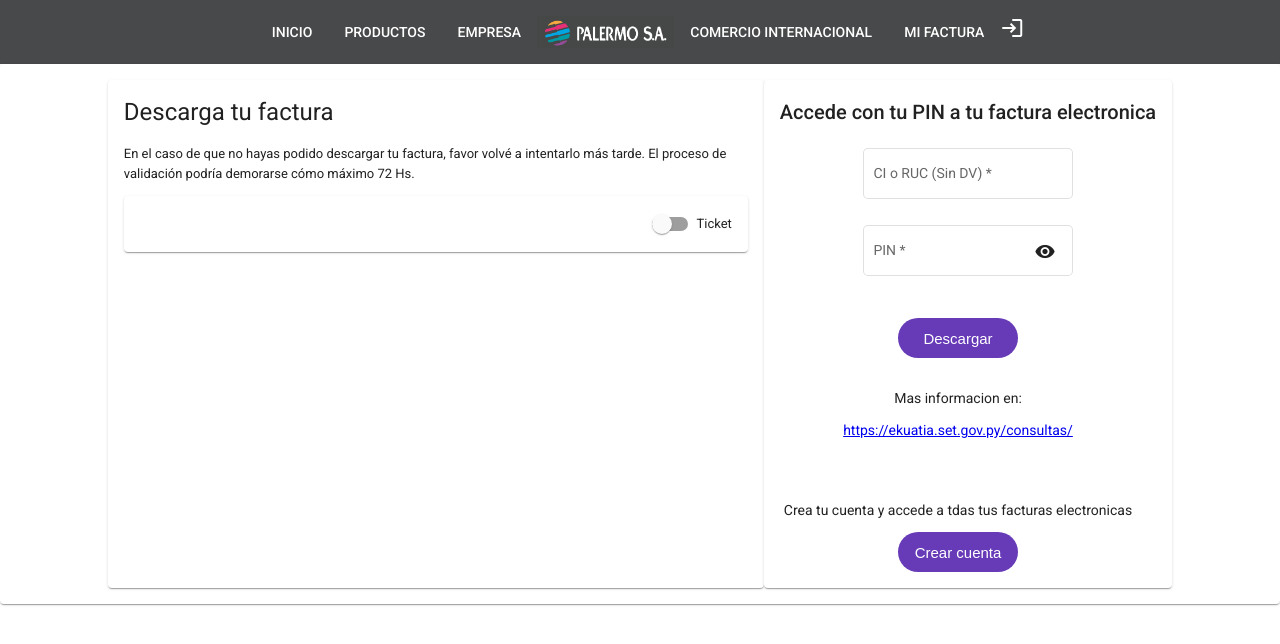
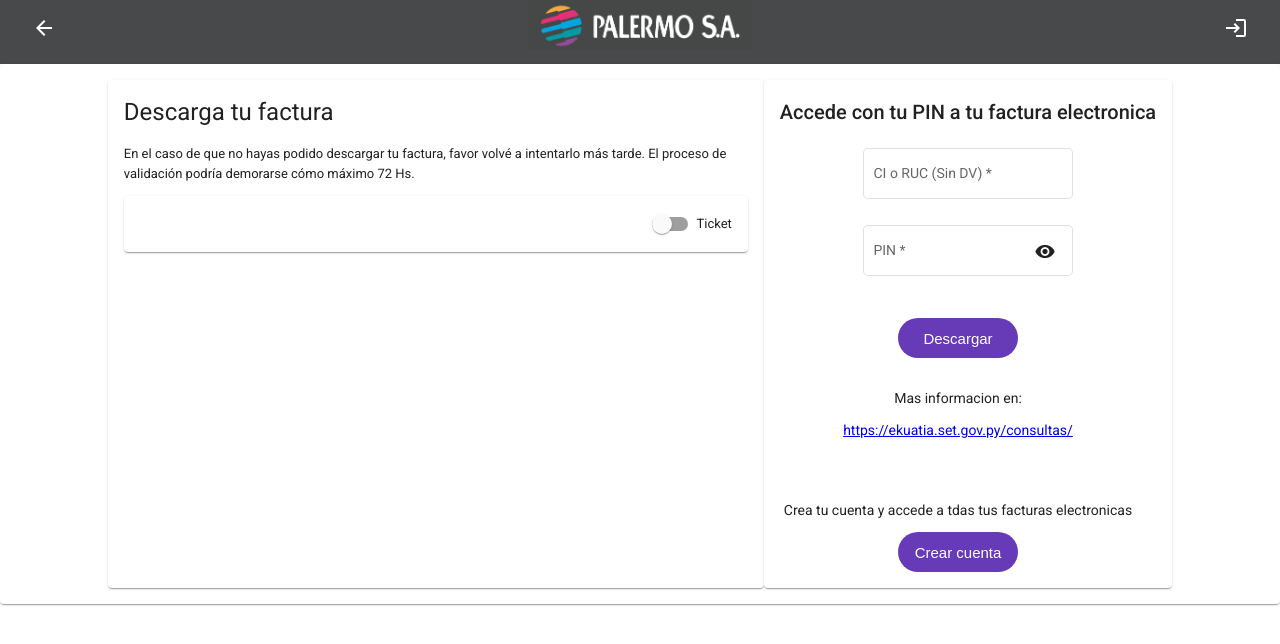
Before and after one commit to roadhog71/Facturacion-Electronica, an Angular app in the folder Front/: page /invoice-downloader in a window 1280 px wide. Shown: the top 644 px of the page. Built offline with nearby package versions, Linux system fonts and the light colour scheme.

Commit message:
navbar's styles changes finished

```diff
--- a/Front/src/app/navbar/navbar.component.css
+++ b/Front/src/app/navbar/navbar.component.css
@@ -1,14 +1,36 @@
 .mat-toolbar {
   background: rgb(72, 73, 74);
   color: #fff;
-  justify-content: center;
+  justify-content: space-between;
 }
 
-.button {
+.image-container {
+  display: flex;
+  justify-content: center;
+  background-color: transparent;
+  box-shadow: none;
+}
+
+img {
+  object-fit: cover; /*this makes the image in src fit to the size specified below*/
+  width: 50%; /* Here you can use wherever you want to specify the width and also the height of the <img>*/
+  height: 10%;
+}
+
+.back-button-container {
+  background-color: transparent;
+  box-shadow: none;
+}
+
+.back-icon {
   color: #fff;
-  background-color: transparent;
 }
 
 .login-icon {
   color: #fff;
 }
+
+.login-button-container {
+  background-color: transparent;
+  box-shadow: none;
+}
--- a/Front/src/app/navbar/navbar.component.html
+++ b/Front/src/app/navbar/navbar.component.html
@@ -5,51 +5,28 @@
   />
 </head>
 <mat-toolbar>
-  <!-- <span class="example-spacer"></span> -->
-  <a
-    class="button"
-    mat-flat-button
-    href="https://www.google.com/"
-    target="_blank"
-    >INICIO</a
-  >
-  <a
-    class="button"
-    mat-flat-button
-    href="https://www.google.com/"
-    target="_blank"
-    >PRODUCTOS</a
-  >
-
-  <a
-    class="button"
-    mat-flat-button
-    href="https://www.google.com/"
-    target="_blank"
-    >EMPRESA</a
-  >
-  <img
+  <mat-card class="back-button-container">
+    <a [routerLink]="['']">
+      <mat-icon
+        class="back-icon"
+        aria-hidden="false"
+        fontIcon="arrow_back"
+      ></mat-icon> </a
+  ></mat-card>
+  <mat-card class="image-container">
+    <!-- <img
       src="../../assets/images/logo.png"
       alt="PALERMO SA Logo"
       style="max-width: 11%; min-width: 11%"
+    /> -->
+    <img
+      mat-card-image
+      src="../../assets/images/logo.png"
+      alt="PALERMO SA Logo"
     />
-
-  <a
-    class="button"
-    mat-flat-button
-    href="https://www.google.com/"
-    target="_blank"
-    >COMERCIO INTERNACIONAL</a
-  >
-  <a
-    class="button"
-    mat-flat-button
-    href="https://www.google.com/"
-    target="_blank"
-    >MI FACTURA</a
-  >
-
+  </mat-card>
   <!-- <a [routerLink]="['login']">Login</a> -->
+  <mat-card class="login-button-container">
     <a [routerLink]="['login']">
       <mat-icon
         class="login-icon"
@@ -57,4 +34,5 @@
         fontIcon="login"
       ></mat-icon>
     </a>
+  </mat-card>
 </mat-toolbar>
--- a/Front/src/app/navbar/navbar.component.ts
+++ b/Front/src/app/navbar/navbar.component.ts
@@ -3,13 +3,10 @@ import { Component, OnInit } from '@angular/core';
 @Component({
   selector: 'app-navbar',
   templateUrl: './navbar.component.html',
-  styleUrls: ['./navbar.component.css']
+  styleUrls: ['./navbar.component.css'],
 })
 export class NavbarComponent implements OnInit {
+  constructor() {}
 
-  constructor() { }
-
-  ngOnInit(): void {
-  }
-
+  ngOnInit(): void {}
 }
```
Lines whose indentation alone changed are shown as unchanged.
